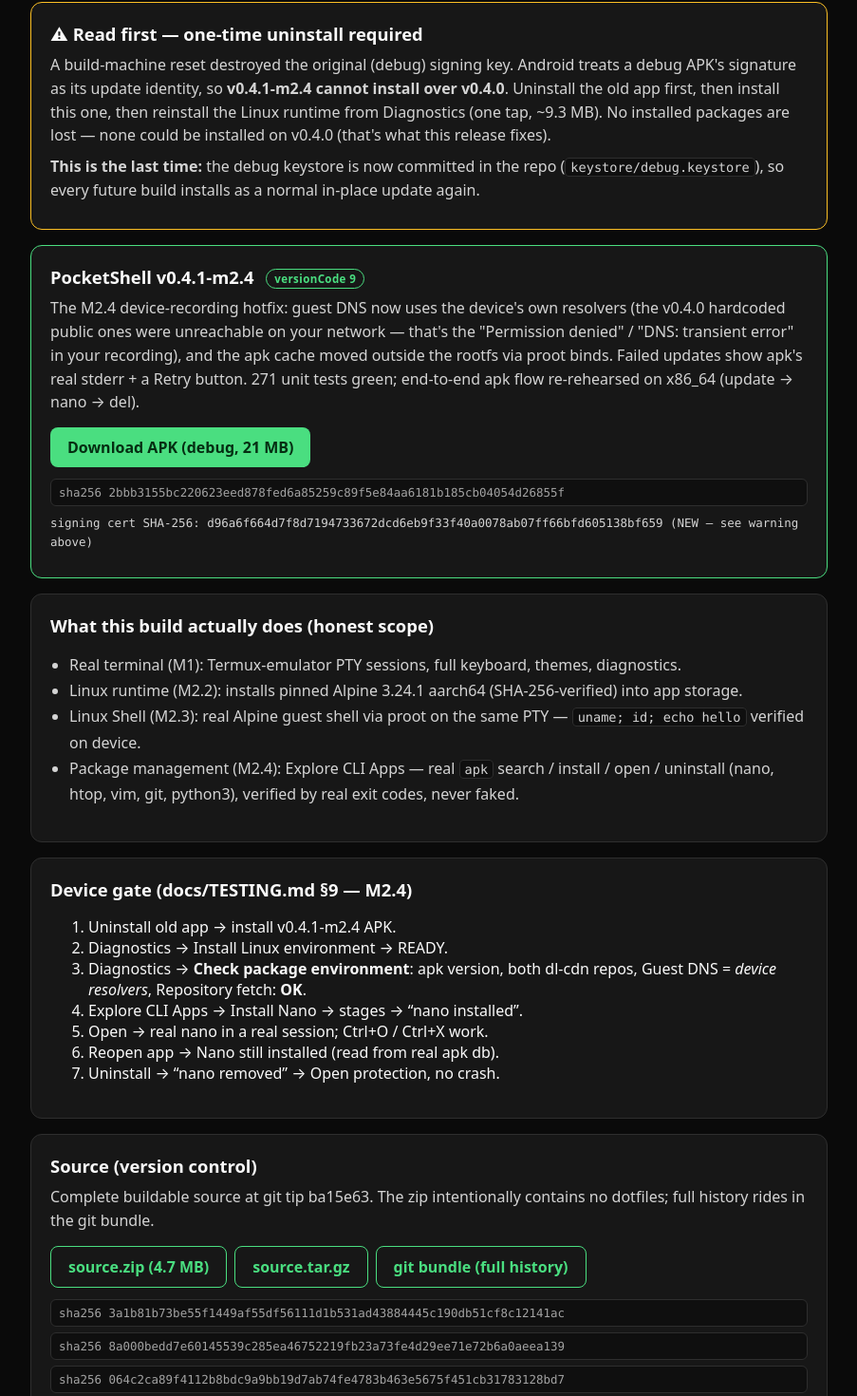
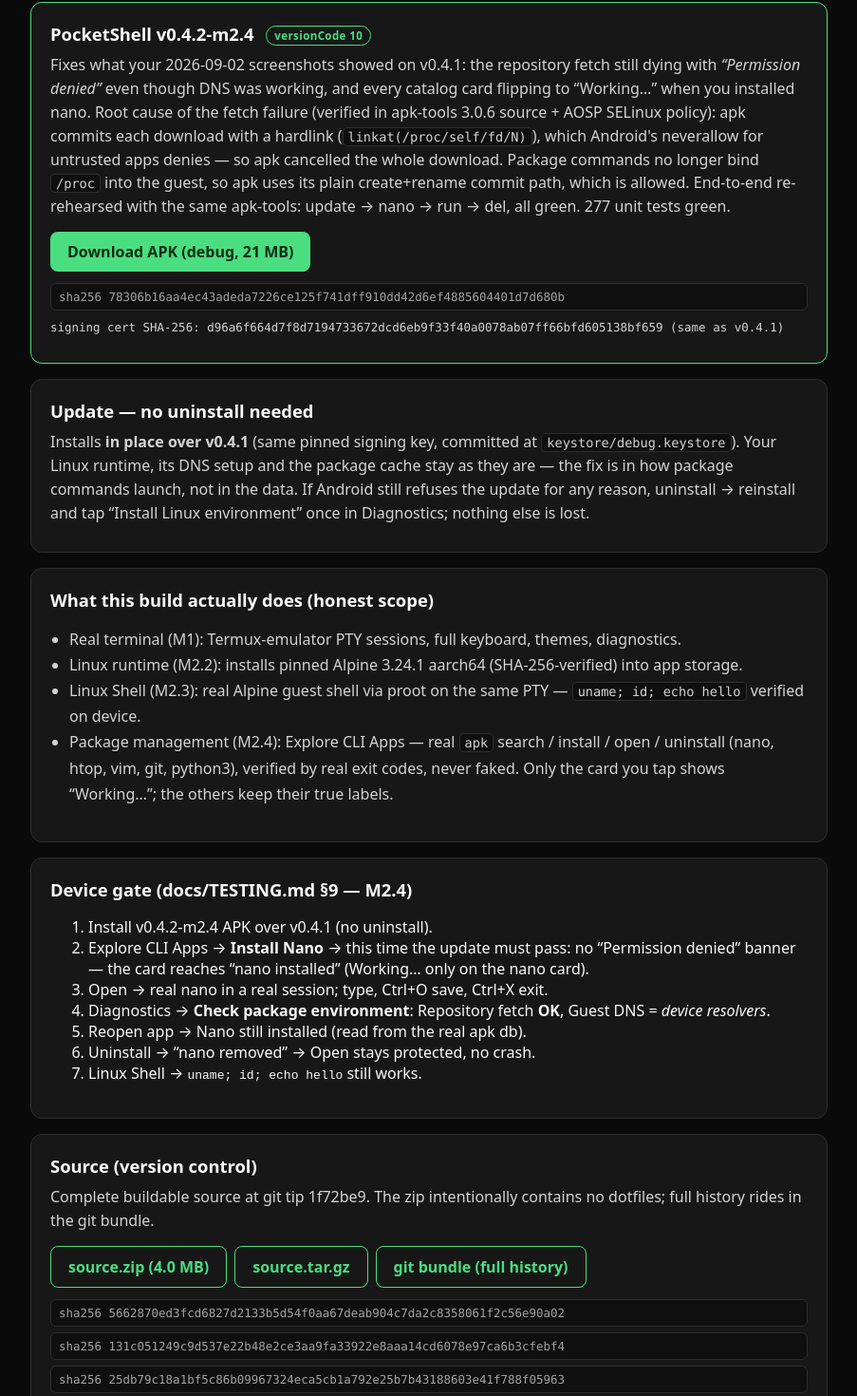
Before and after one commit to Taha-Raees/pocketshell, a Next.js app: page / in a window 1280 px wide. Shown: the part 157-1627 px from the top of the page at 95% size, without its empty margins (188-1091 px from the left). Built offline with nearby package versions, Linux system fonts and the light colour scheme.

Commit message:
web + worklog: v0.4.2 delivery page (rebuilt payload tip 1f72be9, new hashes, in-place-update card, §9 gate), Task 19 record

```diff
--- a/app/page.tsx
+++ b/app/page.tsx
@@ -1,11 +1,11 @@
-const VERSION = "v0.4.1-m2.4";
-const TIP = "ba15e63";
+const VERSION = "v0.4.2-m2.4";
+const TIP = "1f72be9";
 
 const HASHES = {
-  apk: "2bbb3155bc220623eed878fed6a85259c89f5e84aa6181b185cb04054d26855f",
-  zip: "3a1b81b73be55f1449af55df56111d1b531ad43884445c190db51cf8c12141ac",
-  tgz: "8a000bedd7e60145539c285ea46752219fb23a73fe4d29ee71e72b6a0aeea139",
-  bundle: "064c2ca89f4112b8bdc9a9bb19d7ab74fe4783b463e5675f451cb31783128bd7",
+  apk: "78306b16aa4ec43adeda7226ce125f741dff910dd42d6ef4885604401d7d680b",
+  zip: "5662870ed3fcd6827d2133b5d54f0aa67deab904c7da2c8358061f2c56e90a02",
+  tgz: "131c051249c9d537e22b48e2ce3aa9fa33922e8aaa14cd6078e97ca6b3cfebf4",
+  bundle: "25db79c18a1bf5c86b09967324eca5cb1a792e25b7b43188603e41f788f05963",
 };
 
 function Sha({ text }: { text: string }) {
@@ -24,43 +24,43 @@
         REUSE → INTEGRATE → OPTIMIZE → IMPROVE. Nothing faked, ever.
       </p>
 
-      <div className="card warn">
-        <h2>⚠ Read first — one-time uninstall required</h2>
-        <p>
-          A build-machine reset destroyed the original (debug) signing key.
-          Android treats a debug APK&apos;s signature as its update identity, so{" "}
-          <b>{VERSION} cannot install over v0.4.0</b>. Uninstall the old app
-          first, then install this one, then reinstall the Linux runtime from
-          Diagnostics (one tap, ~9.3 MB). No installed packages are lost —
-          none could be installed on v0.4.0 (that&apos;s what this release
-          fixes).
-        </p>
-        <p>
-          <b>This is the last time:</b> the debug keystore is now committed in
-          the repo (<code>keystore/debug.keystore</code>), so every future
-          build installs as a normal in-place update again.
-        </p>
-      </div>
-
       <div className="card primary">
         <h2>
-          PocketShell {VERSION} <span className="badge">versionCode 9</span>
+          PocketShell {VERSION} <span className="badge">versionCode 10</span>
         </h2>
         <p>
-          The M2.4 device-recording hotfix: guest DNS now uses the device&apos;s
-          own resolvers (the v0.4.0 hardcoded public ones were unreachable on
-          your network — that&apos;s the &quot;Permission denied&quot; /
-          &quot;DNS: transient error&quot; in your recording), and the apk
-          cache moved outside the rootfs via proot binds. Failed updates show
-          apk&apos;s real stderr + a Retry button. 271 unit tests green;
-          end-to-end apk flow re-rehearsed on x86_64 (update → nano → del).
+          Fixes what your 2026-09-02 screenshots showed on v0.4.1: the
+          repository fetch still dying with <i>“Permission denied”</i> even
+          though DNS was working, and every catalog card flipping to
+          “Working…” when you installed nano. Root cause of the fetch failure
+          (verified in apk-tools 3.0.6 source + AOSP SELinux policy): apk
+          commits each download with a hardlink (
+          <code>linkat(/proc/self/fd/N)</code>), which Android&apos;s
+          neverallow for untrusted apps denies — so apk cancelled the whole
+          download. Package commands no longer bind <code>/proc</code> into
+          the guest, so apk uses its plain create+rename commit path, which is
+          allowed. End-to-end re-rehearsed with the same apk-tools: update →
+          nano → run → del, all green. 277 unit tests green.
         </p>
-        <a className="btn" href="/PocketShell-v0.4.1-m2.4-debug.apk">
+        <a className="btn" href="/PocketShell-v0.4.2-m2.4-debug.apk">
           Download APK (debug, 21 MB)
         </a>
         <Sha text={HASHES.apk} />
         <p className="mono" style={{ border: "none", background: "transparent", padding: 0 }}>
-          signing cert SHA-256: d96a6f664d7f8d7194733672dcd6eb9f33f40a0078ab07ff66bfd605138bf659 (NEW — see warning above)
+          signing cert SHA-256: d96a6f664d7f8d7194733672dcd6eb9f33f40a0078ab07ff66bfd605138bf659 (same as v0.4.1)
+        </p>
+      </div>
+
+      <div className="card">
+        <h2>Update — no uninstall needed</h2>
+        <p>
+          Installs <b>in place over v0.4.1</b> (same pinned signing key,
+          committed at <code>keystore/debug.keystore</code>). Your Linux
+          runtime, its DNS setup and the package cache stay as they are — the
+          fix is in how package commands launch, not in the data. If Android
+          still refuses the update for any reason, uninstall → reinstall and
+          tap “Install Linux environment” once in Diagnostics; nothing else
+          is lost.
         </p>
       </div>
 
@@ -82,7 +82,8 @@
           <li>
             Package management (M2.4): Explore CLI Apps — real <code>apk</code>{" "}
             search / install / open / uninstall (nano, htop, vim, git,
-            python3), verified by real exit codes, never faked.
+            python3), verified by real exit codes, never faked. Only the card
+            you tap shows “Working…”; the others keep their true labels.
           </li>
         </ul>
       </div>
@@ -90,17 +91,23 @@
       <div className="card">
         <h2>Device gate (docs/TESTING.md §9 — M2.4)</h2>
         <ol className="steps">
-          <li>Uninstall old app → install {VERSION} APK.</li>
-          <li>Diagnostics → Install Linux environment → READY.</li>
+          <li>Install {VERSION} APK over v0.4.1 (no uninstall).</li>
           <li>
-            Diagnostics → <b>Check package environment</b>: apk version, both
-            dl-cdn repos, Guest DNS = <i>device resolvers</i>, Repository
-            fetch: <b>OK</b>.
+            Explore CLI Apps → <b>Install Nano</b> → this time the update
+            must pass: no “Permission denied” banner — the card reaches
+            “nano installed” (Working… only on the nano card).
           </li>
-          <li>Explore CLI Apps → Install Nano → stages → “nano installed”.</li>
-          <li>Open → real nano in a real session; Ctrl+O / Ctrl+X work.</li>
-          <li>Reopen app → Nano still installed (read from real apk db).</li>
-          <li>Uninstall → “nano removed” → Open protection, no crash.</li>
+          <li>
+            Open → real nano in a real session; type, Ctrl+O save, Ctrl+X
+            exit.
+          </li>
+          <li>
+            Diagnostics → <b>Check package environment</b>: Repository fetch{" "}
+            <b>OK</b>, Guest DNS = <i>device resolvers</i>.
+          </li>
+          <li>Reopen app → Nano still installed (read from the real apk db).</li>
+          <li>Uninstall → “nano removed” → Open stays protected, no crash.</li>
+          <li>Linux Shell → <code>uname; id; echo hello</code> still works.</li>
         </ol>
       </div>
 
@@ -110,10 +117,10 @@
           Complete buildable source at git tip {TIP}. The zip intentionally
           contains no dotfiles; full history rides in the git bundle.
         </p>
-        <a className="btn secondary" href="/PocketShell-v0.4.1-m2.4-source.zip">
-          source.zip (4.7 MB)
+        <a className="btn secondary" href="/PocketShell-v0.4.2-m2.4-source.zip">
+          source.zip (4.0 MB)
         </a>
-        <a className="btn secondary" href="/PocketShell-v0.4.1-m2.4-source.tar.gz">
+        <a className="btn secondary" href="/PocketShell-v0.4.2-m2.4-source.tar.gz">
           source.tar.gz
         </a>
         <a className="btn secondary" href="/pocketshell-m2.gitbundle">
@@ -132,8 +139,8 @@
       <footer>
         Milestones: M0–M1.3 terminal · M2.2 runtime install · M2.3 Linux shell
         (device-verified) · M2.4 package layer (this build — needs your device
-        gate). Previous builds (v0.4.0 and earlier) are withdrawn — their
-        signing key is gone. Next: M2.5 CLI app cards on Home after the §9
+        gate). v0.4.1 and earlier are withdrawn (apk fetch was SELinux-blocked;
+        see CHANGELOG 0.4.2). Next: M2.5 CLI app cards on Home after the §9
         gate passes.
       </footer>
     </main>
```
Also changed, not shown: download/README.md, 1 other file (tests, documents, lock files or other folders).
